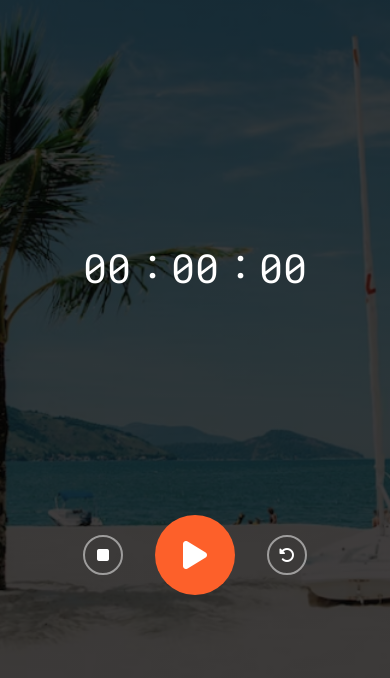
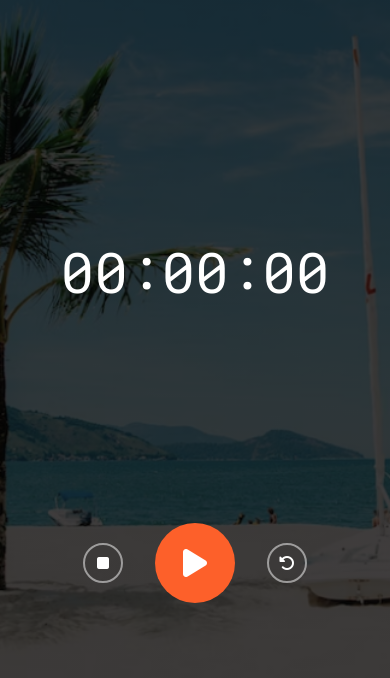
Before and after one commit to adswhitehouse/stopwatch-1, a plain HTML site: page index.html in a window 390 px wide. Drawn offline with Linux system fonts and the light colour scheme.

Commit message:
refined styling

```diff
--- a/styles.css
+++ b/styles.css
@@ -89,8 +89,7 @@ body {
 }
 
 .colon {
-  vertical-align: 7px;
-  margin-inline: 0.5rem;
+  vertical-align: 4px;
 }
 
 /* Controls */
@@ -135,12 +134,4 @@ body {
     gap: 0;
     border-radius: 0;
   }
-
-  .timer {
-    font-size: 2.5rem;
-  }
-
-  .colon {
-    vertical-align: 5px;
-  }
 }
```
